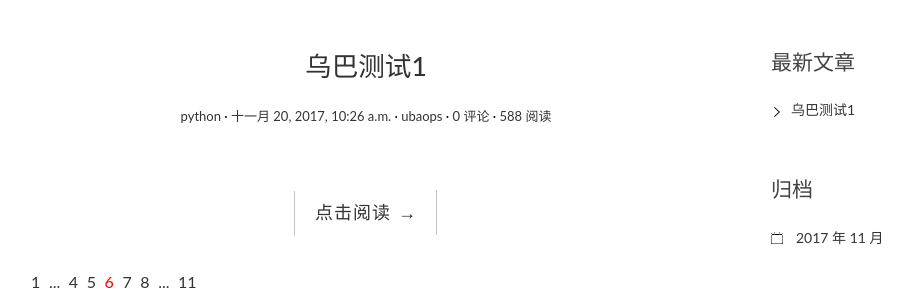
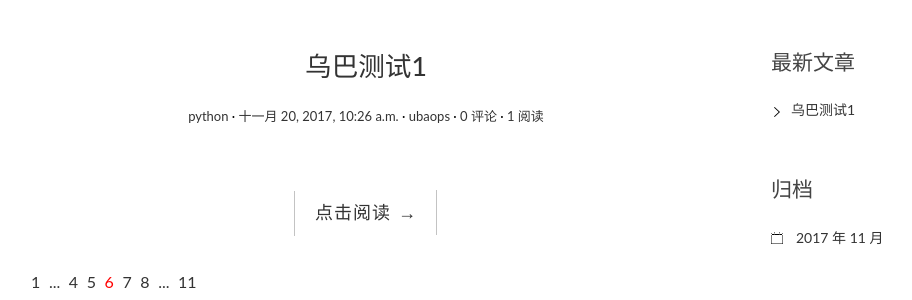
Before and after one commit to ubaops/ubablog, a Django app: page / in a window 1280 px wide. Shown: the part 126-426 px from the top of the page, without its empty margins (79-991 px from the left). Run offline with Django 3.2, Linux system fonts and the light colour scheme; data comes from the database, SQL or seed files in the repository; both versions use the stored data as it was after the commit; data that the repository does not hold is empty; some libraries are stand-ins or nearby versions.

Commit message:
add views

```diff
--- a/blog/models.py
+++ b/blog/models.py
@@ -29,6 +29,8 @@ class Post(models.Model):
     """
     文章的数据库表稍微复杂一点，主要是涉及的字段更多。
     """
+    # 阅读量
+    views = models.PositiveIntegerField(default=0)
 
     # 文章标题
     title = models.CharField(max_length=70)
@@ -65,3 +67,7 @@ class Post(models.Model):
 
     def get_absolute_url(self):
         return reverse('blog:detail', kwargs={'pk': self.pk})
+
+    def increase_views(self):
+        self.views += 1
+        self.save(update_fields=['views'])
--- a/blog/views.py
+++ b/blog/views.py
@@ -17,6 +17,7 @@ def index(request):
 #详情页
 def detail(request, pk):
     post = get_object_or_404(Post, pk=pk)
+    post.increase_views()
     post.body = markdown.markdown(post.body,
                                   extensions=[
                                      'markdown.extensions.extra',
--- a/templates/blog/detail.html
+++ b/templates/blog/detail.html
@@ -9,7 +9,7 @@
                                                     datetime="{{ post.created_time }}">{{ post.created_time }}</time></a></span>
           <span class="post-author"><a href="#">{{ post.author }}</a></span>
           <span class="comments-link"><a href="#commtent-list">{{ post.comment_set.count }} 评论</a></span>
-          <span class="views-count"><a href="#">588 阅读</a></span>
+          <span class="views-count"><a href="#">{{ post.views }} 阅读</a></span>
         </div>
       </header>
       <div class="entry-content clearfix">
--- a/templates/blog/index.html
+++ b/templates/blog/index.html
@@ -13,7 +13,7 @@
                                                           datetime="{{ post.created_time }}">{{ post.created_time }}</time></a></span>
                 <span class="post-author"><a href="#">{{ post.author }}</a></span>
                 <span class="comments-link"><a href="#">{{ post.comment_set.count }} 评论</a></span>
-                <span class="views-count"><a href="#">588 阅读</a></span>
+                <span class="views-count"><a href="#">{{ post.views }} 阅读</a></span>
             </div>
         </header>
         <div class="entry-content clearfix">
```
Also changed, not shown: blog/migrations/0002_post_views.py (added), db.sqlite3.
